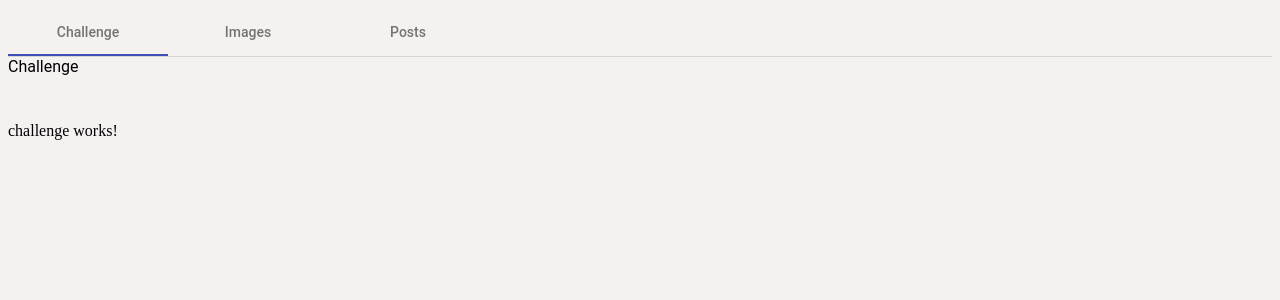
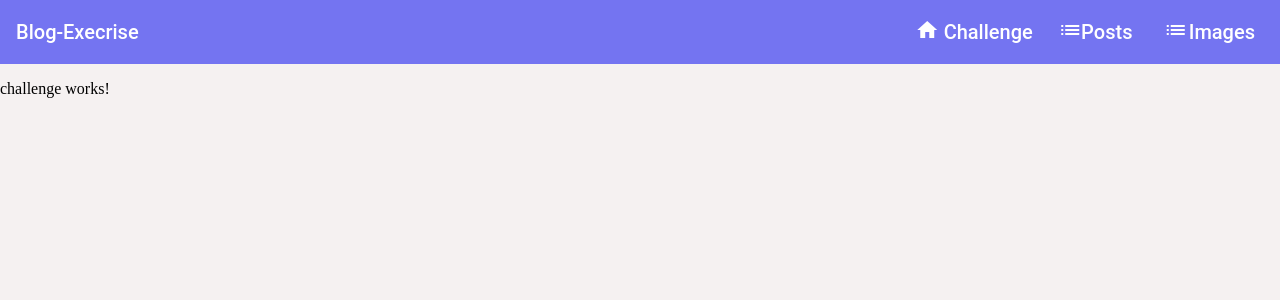
Before and after one commit to aatanasova/Blog-Execrise, an Angular app: page /challenge in a window 1280 px wide. Shown: the top 300 px of the page. Built offline with nearby package versions, Linux system fonts and the light colour scheme.

Commit message:
made the routing work

```diff
--- a/package.json
+++ b/package.json
@@ -16,6 +16,7 @@
     "@angular/common": "~7.0.0",
     "@angular/compiler": "~7.0.0",
     "@angular/core": "~7.0.0",
+    "@angular/flex-layout": "^7.0.0-beta.23",
     "@angular/forms": "~7.0.0",
     "@angular/http": "~7.0.0",
     "@angular/material": "github:angular/material2-builds",
--- a/src/app/app.component.css
+++ b/src/app/app.component.css
@@ -0,0 +1,48 @@
+mat-sidenav-container, mat-sidenav-content, mat-sidenav {
+    height: 100%;
+    width: 100%;
+  }
+
+
+  mat-sidenav {
+    width: 250px;
+  }
+
+  mat-toolbar {
+    background-color: rgb(116, 116, 241);
+  }
+
+
+  a {
+    text-decoration: none;
+    color:white;
+  }
+
+  a:hover,
+  a:active {
+    color: lightgray;
+  }
+
+  .navigation-items {
+    list-style: none;
+    padding: 0;
+    margin: 0;
+    cursor: pointer;
+  }
+
+  .icon {
+    display: inline-block;
+    height: 30px;
+    margin: 0 auto;
+    padding-right: 10px;
+    text-align: center;
+    vertical-align: middle;
+    width: 15%;
+  }
+
+  .label {
+    display: inline-block;
+    line-height: 30px;
+    margin: 0;
+    width: 85%;
+  }
--- a/src/app/app.component.html
+++ b/src/app/app.component.html
@@ -1,14 +1,40 @@
-<!--The content below is only a placeholder and can be replaced.-->
-<mat-tab-group>
-  <mat-tab label="Challenge"><a routerLink="/challenge"></a> Challenge </mat-tab>
-  <mat-tab label="Images"><a routerLink="/show-image"></a> Images</mat-tab>
-  <mat-tab label="Posts"><a routerLink="/show-posts"></a>  Posts</mat-tab>
-</mat-tab-group>
+
+<mat-sidenav-container>
+  <mat-sidenav-content>
+    <mat-toolbar>
+      <div fxHide.gt-xs>
+        <button mat-icon-button>
+        <mat-icon>menu</mat-icon>
+        </button>
+      </div>
+      <div>
+        <a>
+           Blog-Execrise
+        </a>
+       </div>
+       <div fxFlex fxLayout fxLayoutAlign="flex-end"  fxHide.xs>
+          <ul fxLayout fxLayoutGap="20px" class="navigation-items">
+            <li>
+              <a routerLink="/">
+                <mat-icon class="icon">home</mat-icon>
+                <span class="label">Challenge</span>
+              </a>
+            </li>
+            <li>
+              <a routerLink="/show-posts">
+                <mat-icon class="icon">list</mat-icon>
+                <span class="label">Posts</span>
+              </a>
+            </li>
+            <li>
+              <a routerLink="/show-image">
+                <mat-icon class="icon">list</mat-icon>
+                <span class="label">Images</span>
+              </a>
+            </li>
+          </ul>
+      </div>
+    </mat-toolbar>
+  </mat-sidenav-content>
+</mat-sidenav-container>
 <router-outlet></router-outlet>
-<!--
-<nav mat-tab-nav-bar>
-<a mat-tab-link [routerLink]="/challenge">Add Identity</a>
-<a mat-tab-link [routerLink]="/show-image">Add Identity</a>
-<a mat-tab-link [routerLink]="/show-posts">Add Identity</a>
-
-</nav> -->
--- a/src/app/show-posts/show-posts.component.css
+++ b/src/app/show-posts/show-posts.component.css
@@ -41,6 +41,15 @@ mat-form-field {
 
 }
 
+
 .sort-button {
-    float: left;
+    float: right;
+    width: 10%;
+
 }
+
+div {
+    width: 100%;
+    padding-bottom: 30px;
+    padding-top: 20px;
+}
--- a/src/app/show-posts/show-posts.component.html
+++ b/src/app/show-posts/show-posts.component.html
@@ -1,4 +1,8 @@
-<button mat-raised-button css="sort-button" color="primary" (click)="sortTitle()">Sort Title</button>
+<div>
+  <span>
+    <button mat-raised-button class="sort-button" color="primary" (click)="sortTitle()">Sort by Title</button>
+  </span>
+</div>
 <mat-grid-list cols="4" rowHeight="4:4">
     <mat-grid-tile *ngFor="let post of posts; let i = index">
         <mat-card class="example-card">
--- a/src/styles.css
+++ b/src/styles.css
@@ -2,10 +2,8 @@
 @import "../node_modules/@angular/material/prebuilt-themes/deeppurple-amber.css";
 @import "~@angular/material/prebuilt-themes/indigo-pink.css";
 
-mat-tab-group {
-    padding-bottom: 30px;
-}
 
 body {
    background-color: #f5f1f1;
+   margin: 0;
 }
```
Also changed, not shown: src/app/app.module.ts (+11 -1 lines), 1 other file (tests, documents, lock files or other folders).
